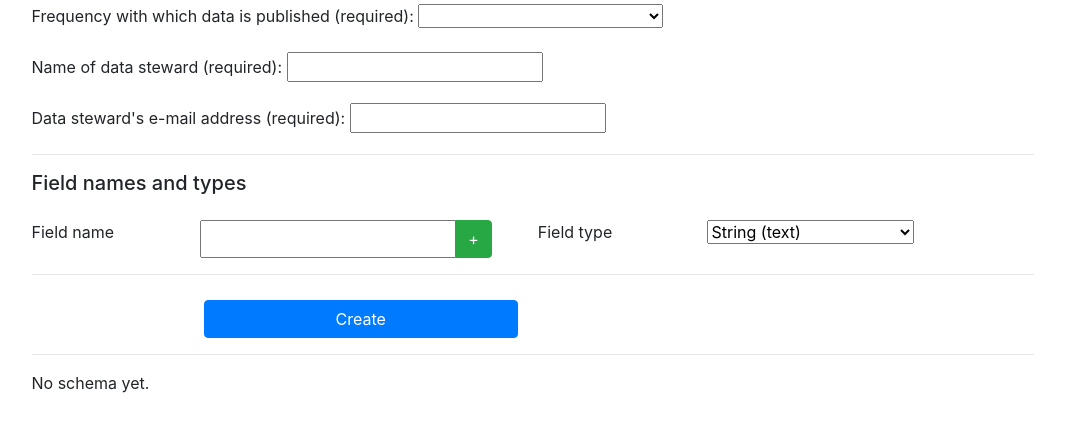
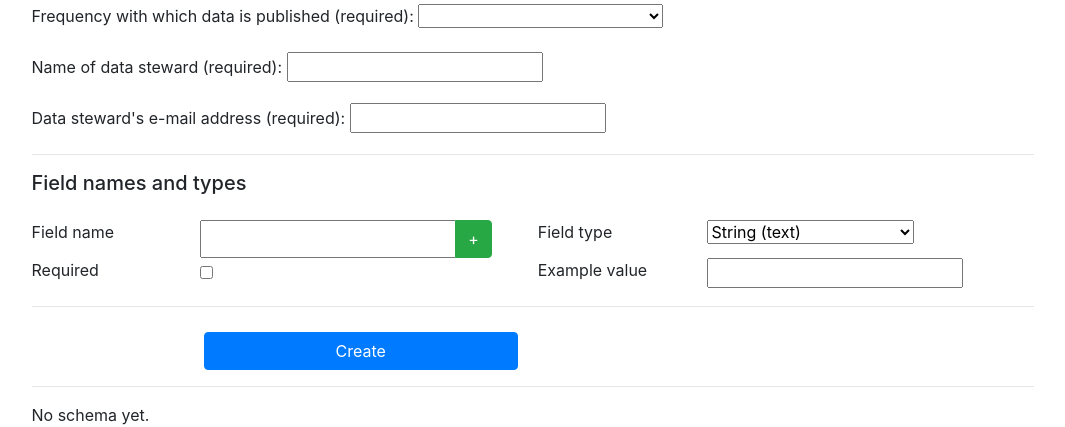
Before and after one commit to CityofPittsburgh/avsc-generator, a Django app: page /generator/ in a window 1280 px wide. Shown: the part 1369-1796 px from the top of the page, without its empty margins (161-1226 px from the left). Before the commit the page ends 1762 px from the top, so only its background shows below. Run offline with Django 3.2, Linux system fonts and the light colour scheme; some libraries are stand-ins or nearby versions.

Commit message:
Add 'required' and 'example' schema fields and modify output accordingly

```diff
--- a/store/forms.py
+++ b/store/forms.py
@@ -64,5 +64,7 @@ class SchemaForm(forms.Form):
             ('date', "Date (date)"), ('time', "Time (time)"), ('timestamp', "Timetstamp (timestamp)"), ('json', "JSON (json)")]
     fieldname = forms.CharField(label='Field name', max_length=40, required=False)
     fieldtype = forms.ChoiceField(label='Field type', choices=TYPE_CHOICES, required=False)
+    required = forms.BooleanField(label='Required', required=False)
+    example = forms.CharField(label='Example value', max_length=40, required=False)
 
 SchemaFormset = formset_factory(SchemaForm)
--- a/store/templates/store/generator.html
+++ b/store/templates/store/generator.html
@@ -30,6 +30,22 @@
     <div class="col-4">
         <div class="input-group">
             {{form.fieldtype}}
+        </div>
+    </div>
+    <div class="col-2">
+        <label>{{form.required.label}}</label>
+    </div>
+    <div class="col-4 mt-2">
+        <div class="input-group">
+            {{form.required}}
+        </div>
+    </div>
+    <div class="col-2">
+        <label>{{form.example.label}}</label>
+    </div>
+    <div class="col-4">
+        <div class="input-group">
+            {{form.example}}
         </div>
     </div>
 </div>
--- a/store/views.py
+++ b/store/views.py
@@ -59,7 +59,19 @@ def get_metadata_and_schema(request):
                 fieldname = sf.cleaned_data['fieldname']
                 if fieldname != "":
                     fieldtype = sf.cleaned_data['fieldtype']
-                    schema_fields.append({"name": fieldname, "type": fieldtype})
+                    required = sf.cleaned_data['required']
+                    example = sf.cleaned_data['example']
+                    if len(example) == 0:
+                        example = None
+                    if required:
+                        type_value = fieldtype
+                    else:
+                        type_value = ["null", fieldtype]
+
+                    if example is not None:
+                        schema_fields.append({"name": fieldname, "type": type_value, "example": example})
+                    else:
+                        schema_fields.append({"name": fieldname, "type": type_value})
 
             avro_schema["fields"] = schema_fields
 
```
